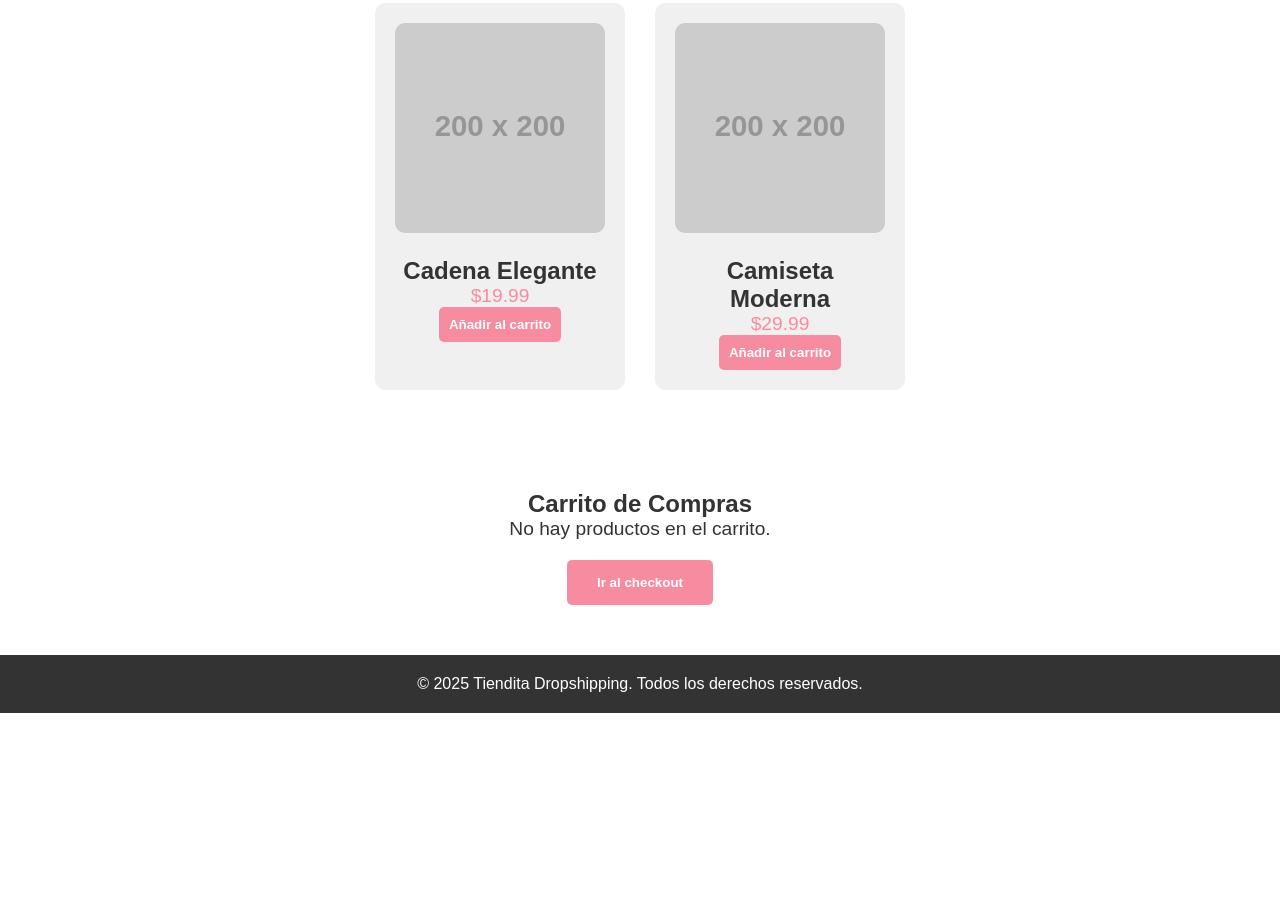
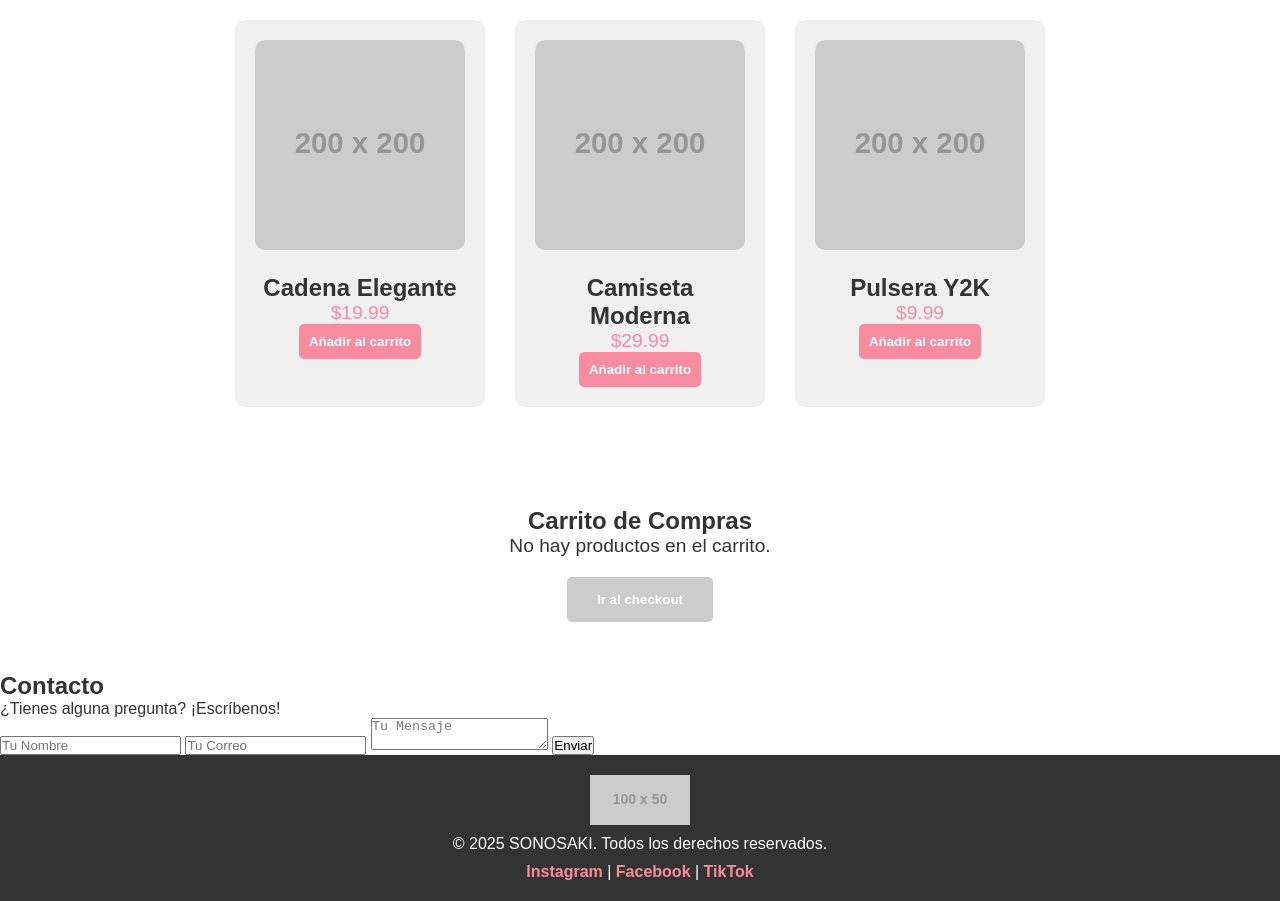
Before and after one commit to nanuboump3r/boumperx, a plain HTML site: page index.html in a window 1280 px wide. Shown: the part 580-1481 px from the top of the page. Before the commit the page ends 1293 px from the top, so only its background shows below. Drawn offline with Linux system fonts and the light colour scheme; placeholder pictures from the web are drawn by us.

Commit message:
Update index.html

```diff
--- a/index.html
+++ b/index.html
@@ -4,21 +4,24 @@
     <meta charset="UTF-8">
     <meta name="viewport" content="width=device-width, initial-scale=1.0">
     <meta http-equiv="X-UA-Compatible" content="ie=edge">
+    <meta name="description" content="SONOSAKI - Accesorios y ropa moderna estilo Y2K. Descubre nuestras últimas colecciones.">
     <title>SONOSAKI</title>
     <link rel="stylesheet" href="styles.css">
+    <link rel="icon" href="https://placehold.co/100x100/333/fff?text=S" type="image/png">
 </head>
 <body>
 
     <!-- HEADER -->
     <header>
         <div class="logo">
-            <h1>SONOSAKI</h1>
+            <img src="https://via.placeholder.com/150x50?text=SONOSAKI+Logo" alt="Logo SONOSAKI">
         </div>
         <nav>
             <ul>
                 <li><a href="#home">Inicio</a></li>
                 <li><a href="#shop">Tienda</a></li>
                 <li><a href="#contact">Contacto</a></li>
+                <li><a href="#cart">Carrito</a></li>
             </ul>
         </nav>
     </header>
@@ -48,7 +51,12 @@
                 <p>$29.99</p>
                 <button class="add-to-cart" onclick="addToCart('Camiseta Moderna', 29.99)">Añadir al carrito</button>
             </div>
-            <!-- Puedes añadir más productos aquí -->
+            <div class="product">
+                <img src="https://via.placeholder.com/200" alt="Pulsera Y2K">
+                <h3>Pulsera Y2K</h3>
+                <p>$9.99</p>
+                <button class="add-to-cart" onclick="addToCart('Pulsera Y2K', 9.99)">Añadir al carrito</button>
+            </div>
         </div>
     </section>
 
@@ -56,15 +64,32 @@
     <section id="cart" class="cart">
         <h2>Carrito de Compras</h2>
         <div id="cart-content">
-            <!-- El contenido del carrito será dinámico con JS -->
             <p>No hay productos en el carrito.</p>
         </div>
-        <button id="checkout" class="btn">Ir al checkout</button>
+        <button id="checkout" class="btn" disabled>Ir al checkout</button>
+    </section>
+
+    <!-- CONTACTO -->
+    <section id="contact" class="contact">
+        <h2>Contacto</h2>
+        <p>¿Tienes alguna pregunta? ¡Escríbenos!</p>
+        <form>
+            <input type="text" placeholder="Tu Nombre" required>
+            <input type="email" placeholder="Tu Correo" required>
+            <textarea placeholder="Tu Mensaje" required></textarea>
+            <button type="submit" class="btn">Enviar</button>
+        </form>
     </section>
 
     <!-- FOOTER -->
     <footer>
-        <p>&copy; 2025 Tiendita Dropshipping. Todos los derechos reservados.</p>
+        <img src="https://via.placeholder.com/100x50?text=SONOSAKI" alt="SONOSAKI Logo Footer">
+        <p>&copy; 2025 SONOSAKI. Todos los derechos reservados.</p>
+        <div>
+            <a href="#">Instagram</a> |
+            <a href="#">Facebook</a> |
+            <a href="#">TikTok</a>
+        </div>
     </footer>
 
     <script src="script.js"></script>
```
